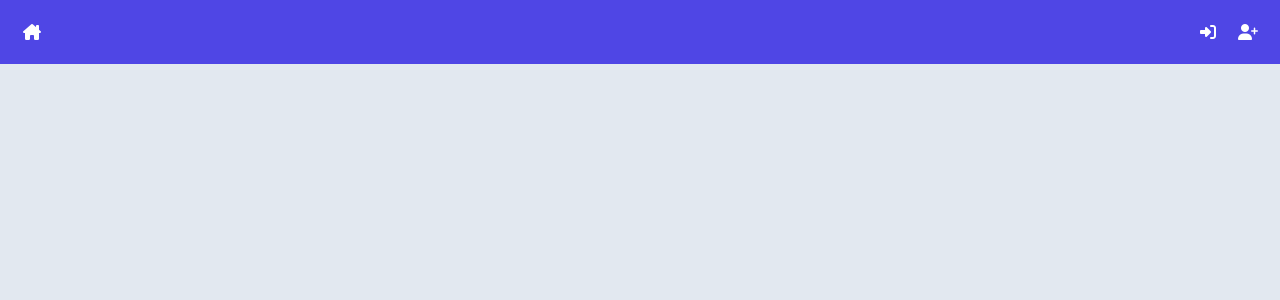
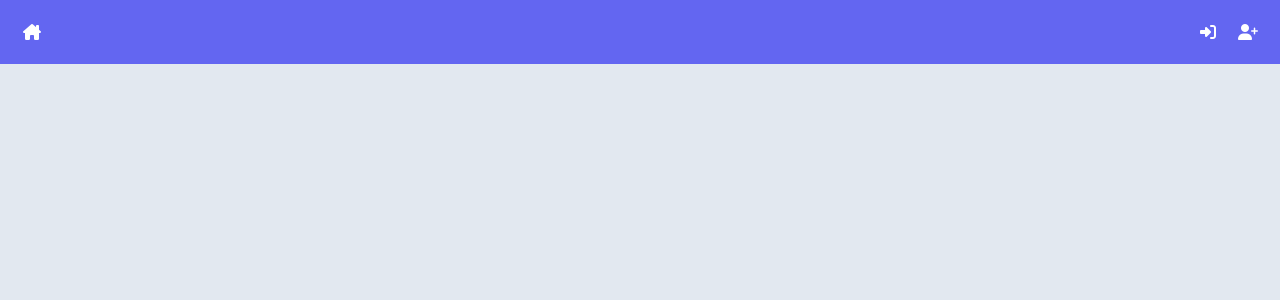
Before and after one commit to ahmedkhaled89/Document-Management-System-UI, a React (Vite) app: page / in a window 1280 px wide. Shown: the top 300 px of the page. Built offline with nearby package versions, Linux system fonts and the light colour scheme.

Commit message:
Change background color for header

```diff
--- a/src/pages/Layout.jsx
+++ b/src/pages/Layout.jsx
@@ -2,7 +2,7 @@ import { Link } from 'react-router-dom';
 
 const Layout = () => {
   return (
-    <header className='bg-indigo-600 text-white'>
+    <header className='bg-indigo-500 text-white'>
       <nav className='flex items-center justify-between p-4'>
         <Link to='/' className='fa-solid fa-house-chimney nav-link'></Link>
         <div className='flex gap-2'>
```
